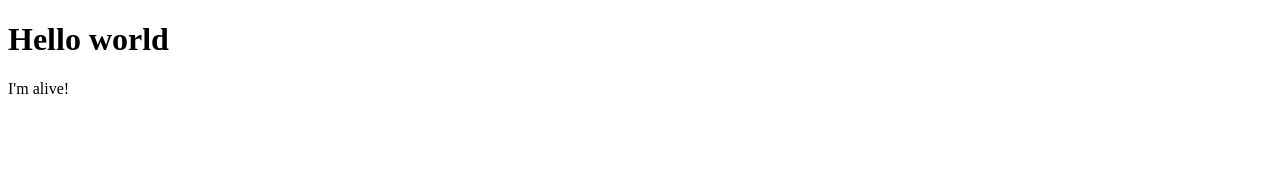
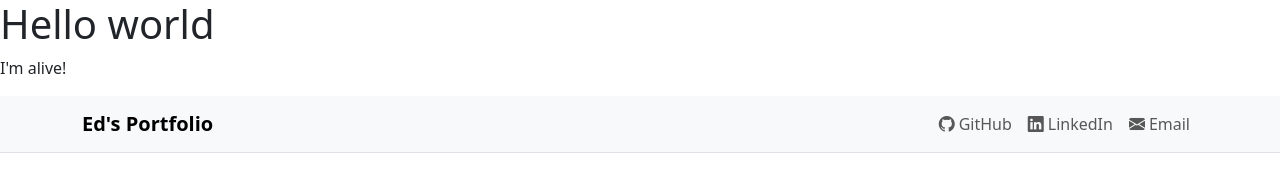
Before and after one commit to cpntree/portfolio, a plain HTML site: page index.html in a window 1280 px wide. Drawn offline with nearby package versions, Linux system fonts and the light colour scheme.

Commit message:
second commit

```diff
--- a/index.html
+++ b/index.html
@@ -2,10 +2,44 @@
 
 <html lang="en">
     <head>
+        <link href="https://cdn.jsdelivr.net/npm/bootstrap@5.3.3/dist/css/bootstrap.min.css" rel="stylesheet">
+        <link href="https://cdn.jsdelivr.net/npm/bootstrap-icons@1.11.3/font/bootstrap-icons.css" rel="stylesheet">
+
         <title>Portfolio</title>
         <meta charset="UTF-8">
+
     <body>
         <h1>Hello world</h1>
         <p>I'm alive!</p>
+        <nav class="navbar navbar-expand-lg bg-body-tertiary border-bottom sticky-top">
+    <div class="container">
+        <a class="navbar-brand fw-semibold" href="#">Ed's Portfolio</a>
+        <button class="navbar-toggler" type="button" data-bs-toggle="collapse" data-bs-target="#mainNavbar" aria-controls="mainNavbar" aria-expanded="false" aria-label="Toggle navigation">
+            <span class="navbar-toggler-icon"></span>
+        </button>
+        <div class="collapse navbar-collapse" id="mainNavbar">
+            <ul class="navbar-nav ms-auto mb-2 mb-lg-0">
+                <li class="nav-item">
+                    <a class="nav-link" href="https://github.com/RexMortem" target="_blank" rel="noopener noreferrer">
+                        <i class="bi bi-github me-1"></i>GitHub
+                    </a>
+                </li>
+                <li class="nav-item">
+                    <a class="nav-link" href="https://www.linkedin.com/in/edward-denton-416a30240/" target="_blank" rel="noopener noreferrer">
+                        <i class="bi bi-linkedin me-1"></i>LinkedIn
+                    </a>
+                </li>
+                <li class="nav-item">
+                    <a class="nav-link" href="mailto:Edward.Denton@warwick.ac.uk">
+                        <i class="bi bi-envelope-fill me-1"></i>Email
+                    </a>
+                </li>
+            </ul>
+        </div>
+    </div>
+</nav>
+
+        <script src="https://cdn.jsdelivr.net/npm/bootstrap@5.3.3/dist/js/bootstrap.bundle.min.js"></script>
+
     </body>
 </html>
```
